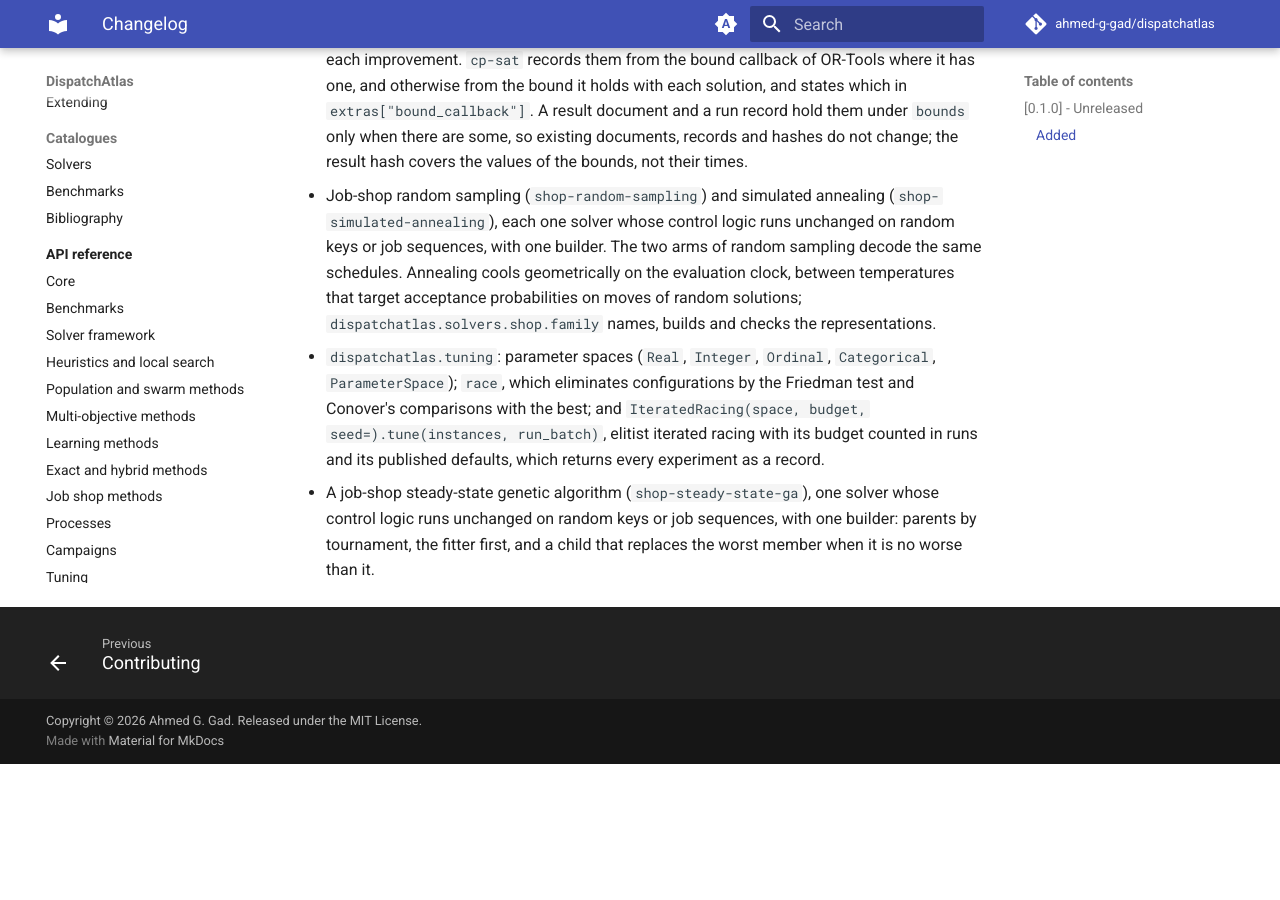
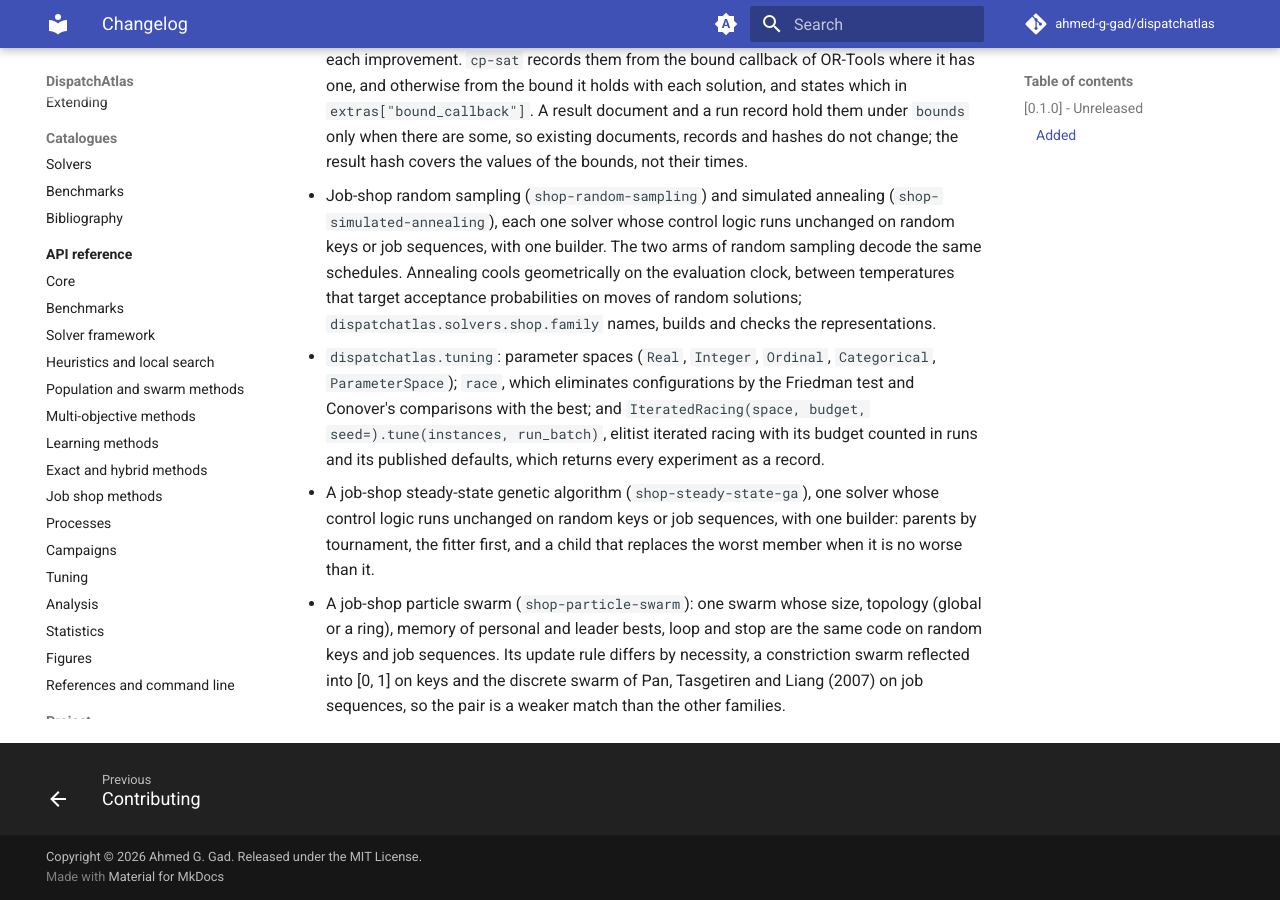
Before and after one commit to Ahmed-G-Gad/dispatchatlas, an MkDocs documentation site: the page built from docs/changelog.md, in a window 1280 px wide and 900 px high, scrolled down 8175 px. Built offline with MkDocs 1.6.1 and Material for MkDocs 9.7.7, drawn with Linux system fonts in a browser that asks for light colours; comment, search, counter and statistics services are not loaded; before the commit the page ends 8939 px from its top, so only the background shows below that.

Commit message:
Register the job-shop particle swarm, and list it in the API reference, the README and the changelog

```diff
--- a/CHANGELOG.md
+++ b/CHANGELOG.md
@@ -403,3 +403,9 @@ and this project adheres to [Semantic Versioning](https://semver.org/spec/v2.0.0
   solver whose control logic runs unchanged on random keys or job sequences,
   with one builder: parents by tournament, the fitter first, and a child that
   replaces the worst member when it is no worse than it.
+- A job-shop particle swarm (`shop-particle-swarm`): one swarm whose size,
+  topology (global or a ring), memory of personal and leader bests, loop and
+  stop are the same code on random keys and job sequences. Its update rule
+  differs by necessity, a constriction swarm reflected into [0, 1] on keys and
+  the discrete swarm of Pan, Tasgetiren and Liang (2007) on job sequences, so
+  the pair is a weaker match than the other families.
```
Also changed, not shown: README.md (+1 -1 lines), docs/api/solvers-shop.md (+2 -0 lines), 1 other file.
